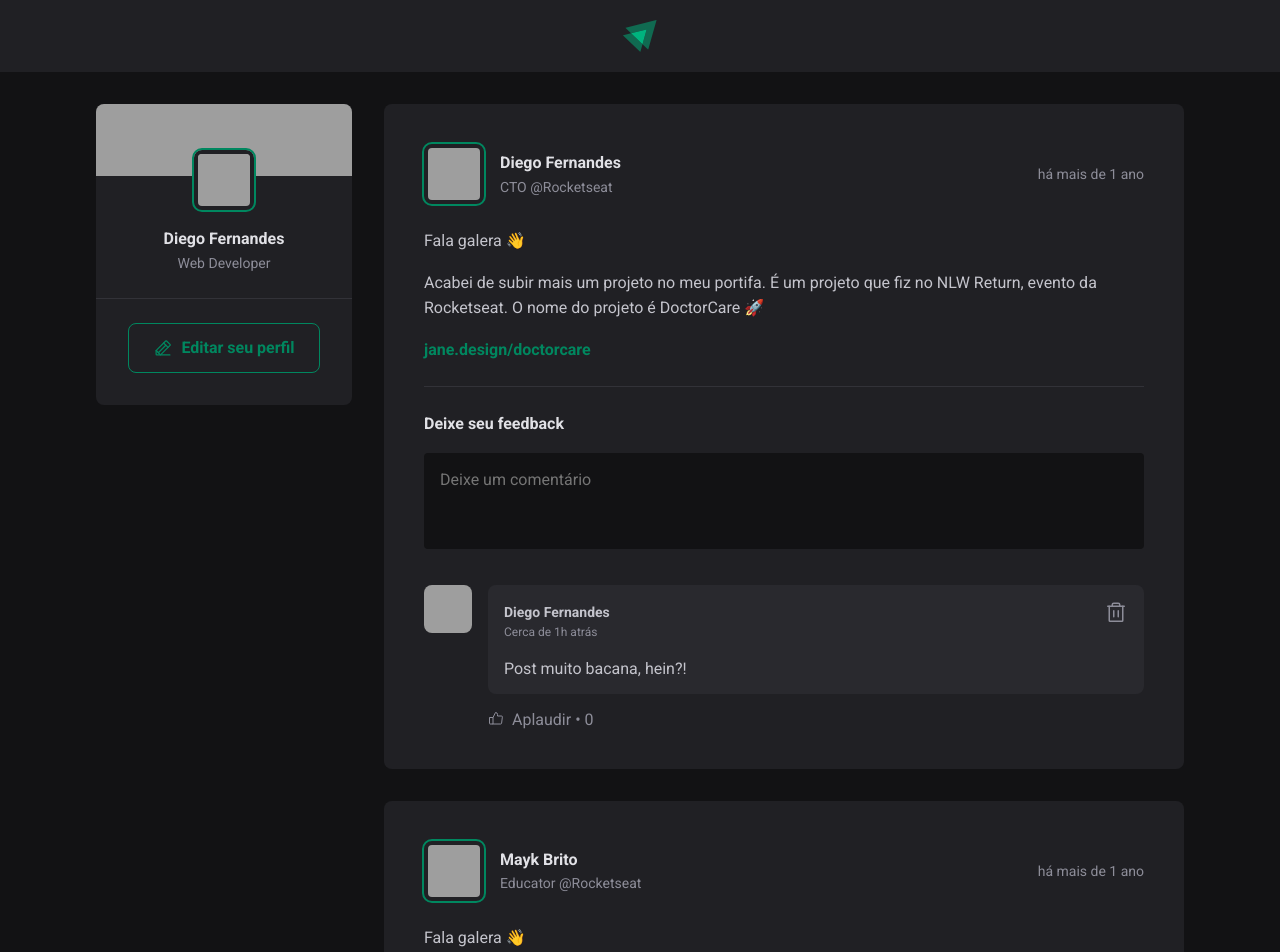
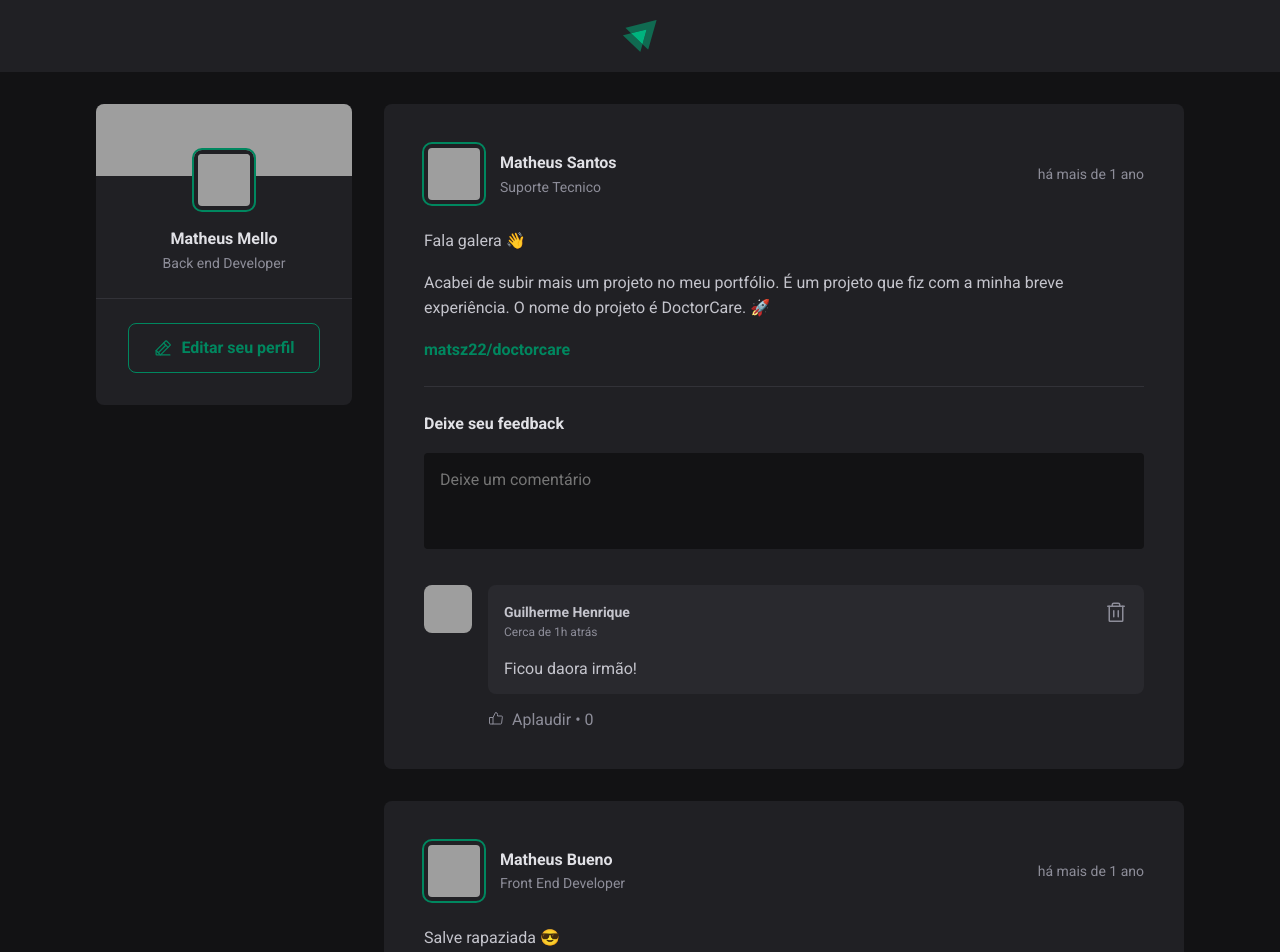
Before and after one commit to matheusgmello/ignite-feed, a React (Vite) app: page / in a window 1280 px wide. Shown: the top 952 px of the page. Built offline with nearby package versions, Linux system fonts and the light colour scheme; grey boxes are pictures that could not be loaded.

Commit message:
Feat: Extensão de interfaces

```diff
--- a/src/App.tsx
+++ b/src/App.tsx
@@ -1,35 +1,35 @@
 import { Header } from './components/Header';
-import { Post } from './components/Post'
+import { Post, PostType } from './components/Post'
 import { Sidebar } from './components/Sidebar';
 
 import styles from './App.module.css';
 
 import './global.css';
 
-const posts = [
+const posts: PostType[] = [
   {
     id: 1,
     author: {
-      avatarUrl: 'https://github.com/diego3g.png',
-      name: 'Diego Fernandes',
-      role: 'CTO @Rocketseat'
+      avatarUrl: 'https://github.com/Matsz22.png',
+      name: 'Matheus Santos',
+      role: 'Suporte Tecnico'
     },
     content: [
       { type: 'paragraph', content: 'Fala galera 👋' },
-      { type: 'paragraph', content: 'Acabei de subir mais um projeto no meu portifa. É um projeto que fiz no NLW Return, evento da Rocketseat. O nome do projeto é DoctorCare 🚀' },
-      { type: 'link', content: 'jane.design/doctorcare' },
+      { type: 'paragraph', content: 'Acabei de subir mais um projeto no meu portfólio. É um projeto que fiz com a minha breve experiência. O nome do projeto é DoctorCare. 🚀' },
+      { type: 'link', content: 'matsz22/doctorcare' },
     ],
     publishedAt: new Date('2022-05-03 20:00:00'),
   },
   {
     id: 2,
     author: {
-      avatarUrl: 'https://github.com/maykbrito.png',
-      name: 'Mayk Brito',
-      role: 'Educator @Rocketseat'
+      avatarUrl: 'https://github.com/matheusbueno7.png',
+      name: 'Matheus Bueno',
+      role: 'Front End Developer'
     },
     content: [
-      { type: 'paragraph', content: 'Fala galera 👋' },
+      { type: 'paragraph', content: 'Salve rapaziada 😎' },
       { type: 'paragraph', content: 'Acabei de subir mais um projeto no meu portifa. É um projeto que fiz no NLW Return, evento da Rocketseat. O nome do projeto é DoctorCare 🚀' },
       { type: 'link', content: 'jane.design/doctorcare' },
     ],
@@ -49,9 +49,7 @@
             return (
               <Post
                 key={post.id}
-                author={post.author}
-                content={post.content}
-                publishedAt={post.publishedAt}
+                post={post}
               />
             )
           })}
--- a/src/components/Avatar.tsx
+++ b/src/components/Avatar.tsx
@@ -1,17 +1,15 @@
+import { ImgHTMLAttributes } from "react";
 import styles from './Avatar.module.css'
 
-interface AvatarProps {
+interface AvatarProps extends ImgHTMLAttributes<HTMLImageElement> {
   hasBorder?: boolean;
-  src: string;
-  alt?: string;
 }
 
-export function Avatar({ hasBorder = true, src, alt }: AvatarProps) {
+export function Avatar({ hasBorder = true, ...props}: AvatarProps) {
   return (
     <img
       className={hasBorder ? styles.avatarWithBorder : styles.avatar}
-      src={src}
-      alt={alt}
+      {...props}
     />
   );
 }
--- a/src/components/Comment.tsx
+++ b/src/components/Comment.tsx
@@ -24,13 +24,17 @@
 
   return (
     <div className={styles.comment}>
-      <Avatar hasBorder={false} src="https://github.com/diego3g.png" alt="" />
+      <Avatar
+        hasBorder={false}
+        src="https://github.com/guilhermehs2.png"
+        alt=""
+      />
 
       <div className={styles.commentBox}>
         <div className={styles.commentContent}>
           <header>
             <div className={styles.authorAndTime}>
-              <strong>Diego Fernandes</strong>
+              <strong>Guilherme Henrique</strong>
               <time title="11 de Maio às 08:13h" dateTime="2022-05-11 08:13:00">Cerca de 1h atrás</time>
             </div>
 
--- a/src/components/Post.tsx
+++ b/src/components/Post.tsx
@@ -18,24 +18,29 @@
   content: string;
 }
 
-interface PostProps {
+export interface PostType {
+  id: number;
   author: Author;
   publishedAt: Date;
   content: Content[];
 }
 
-export function Post({ author, publishedAt, content }: PostProps) {
+interface PostProps {
+  post: PostType;
+}
+
+export function Post({ post }: PostProps) {
   const [comments, setComments] = useState([
-    'Post muito bacana, hein?!'
+    'Ficou daora irmão!'
   ]);
 
   const [newCommentText, setNewCommentText] = useState('');
 
-  const publishedDateFormatted = format(publishedAt, "d 'de' LLLL 'às' HH:mm'h'", {
+  const publishedDateFormatted = format(post.publishedAt, "d 'de' LLLL 'às' HH:mm'h'", {
     locale: ptBR,
   });
 
-  const publishedDateRelativeToNow = formatDistanceToNow(publishedAt, {
+  const publishedDateRelativeToNow = formatDistanceToNow(post.publishedAt, {
     locale: ptBR,
     addSuffix: true
   });
@@ -70,20 +75,20 @@
     <article className={styles.post}>
       <header>
         <div className={styles.author}>
-          <Avatar src={author.avatarUrl} />
+          <Avatar src={post.author.avatarUrl} />
           <div className={styles.authorInfo}>
-            <strong>{author.name}</strong>
-            <span>{author.role}</span>
+            <strong>{post.author.name}</strong>
+            <span>{post.author.role}</span>
           </div>
         </div>
 
-        <time title={publishedDateFormatted} dateTime={publishedAt.toISOString()}>
+        <time title={publishedDateFormatted} dateTime={post.publishedAt.toISOString()}>
           {publishedDateRelativeToNow}
         </time>
       </header>
 
       <div className={styles.content}>
-        {content.map(line => {
+        {post.content.map(line => {
           if (line.type === 'paragraph') {
             return <p key={line.content}>{line.content}</p>;
           } else if (line.type === 'link') {
--- a/src/components/Sidebar.tsx
+++ b/src/components/Sidebar.tsx
@@ -12,10 +12,10 @@
       />
 
       <div className={styles.profile}>
-        <Avatar src="https://github.com/maykbrito.png" />
+        <Avatar src="https://github.com/matheusgmello.png" />
 
-        <strong>Diego Fernandes</strong>
-        <span>Web Developer</span>
+        <strong>Matheus Mello</strong>
+        <span>Back end Developer</span>
       </div>
 
       <footer>
```
